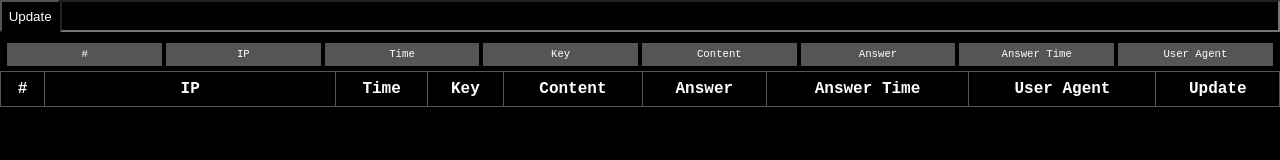
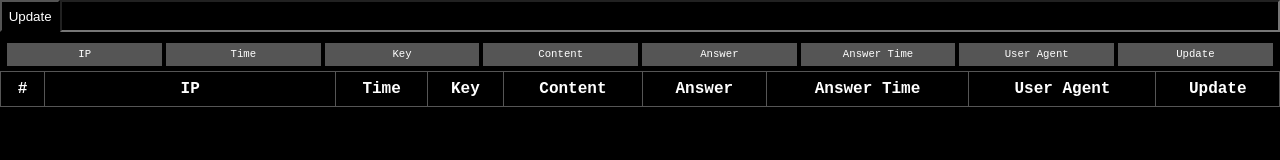
Before and after one commit to DeemoHarlos/askDeemo, a website: page admin/index.html in a window 1280 px wide. Drawn offline with Linux system fonts and the light colour scheme.

Commit message:
fix button

```diff
--- a/admin/index.html
+++ b/admin/index.html
@@ -9,7 +9,6 @@
 		<input id="update" type="submit" value="Update"><input id="key" type="text">
 	</form>
 	<div id="check" class="flex row">
-		<div>#</div>
 		<div>IP</div>
 		<div>Time</div>
 		<div>Key</div>
@@ -17,6 +16,7 @@
 		<div>Answer</div>
 		<div>Answer Time</div>
 		<div>User Agent</div>
+		<div>Update</div>
 	</div>
 	<div id="table">
 		<table>
```
